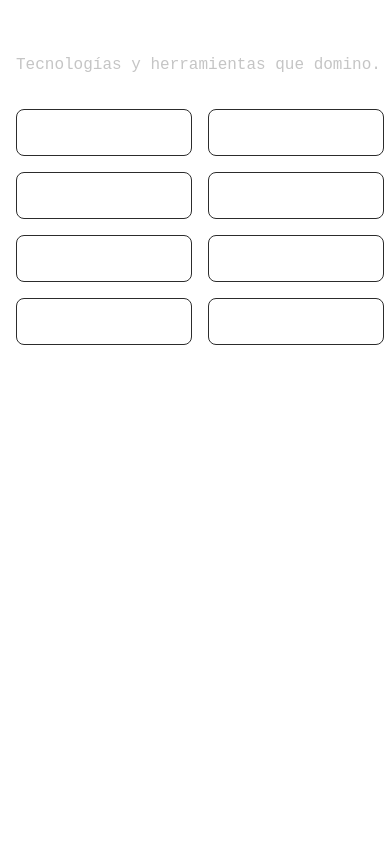
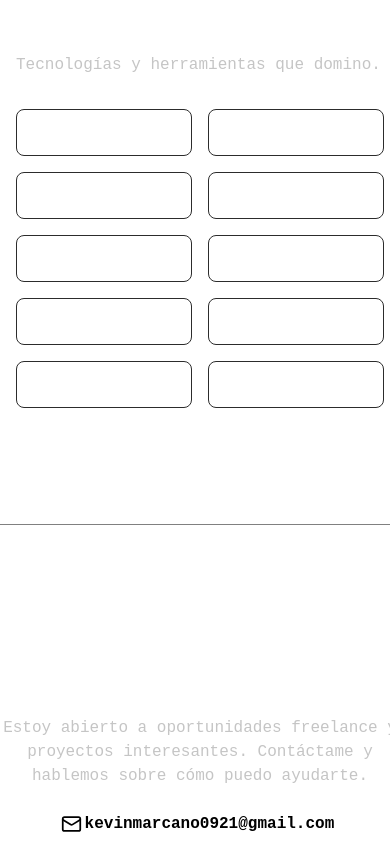
Before and after one commit to DumbNoxx/DevSphere, a React (Vite) app: page / in a window 390 px wide. Shown: the part 1986-2830 px from the top of the page. Before the commit the page ends 2347 px from the top, so only its background shows below. Built offline with nearby package versions, Linux system fonts and the light colour scheme.

Commit message:
terminando el footer

```diff
--- a/src/App.tsx
+++ b/src/App.tsx
@@ -1,4 +1,5 @@
 import { Divider } from "./components/Divider";
+import { FooterContacts } from "./components/FooterContacts";
 import { Profile } from "./components/Profile";
 import { Projects } from "./components/Projects";
 import { Skills } from "./components/Skills";
@@ -18,6 +19,10 @@ export const App = () => {
         <div>
           <Skills />
         </div>
+        <Divider />
+        <div>
+          <FooterContacts />
+        </div>
       </div>
     </>
   );
--- /dev/null
+++ b/src/assets/styles/FooterContacts.module.css
@@ -0,0 +1,41 @@
+.responsive-web{
+  font-family: 'Courier New', Courier, monospace;
+  @media (max-width: 500px) {
+    .title{
+      text-align: center;
+      color: white;
+      font-weight: bold;
+    }
+    .des {
+      text-align: center;
+      color: rgb(197, 197, 197);
+    }
+    .emailContainer {
+      text-align: center;
+    }
+    .email{
+      display: flex;
+      background-color: white;
+      text-align: center;
+      width: 18rem;
+      margin: 0 auto;
+      padding: 0.5rem 0 0.5rem 0.6rem;
+      border-radius: 0.6rem;
+      transition: 0.4s ease;
+      font-size: 1rem;
+      font-weight: bold;
+      color: black;
+    }
+    .email img {
+      margin-right: 3px;
+      margin-bottom: 0;
+    }
+    .email:hover {
+      background-color: rgb(214, 214, 214);
+      cursor: pointer;
+    }
+    .iconEmail {
+      width: 1.3rem;
+    }
+  }
+}
--- /dev/null
+++ b/src/components/FooterContacts.tsx
@@ -0,0 +1,21 @@
+import constacts from "../assets/styles/FooterContacts.module.css";
+import email from "../assets/images/svg/mail-black.svg";
+export const FooterContacts = () => {
+  return (
+    <>
+      <div className={constacts["responsive-web"]}>
+        <h2 className={constacts.title}>¿Interesado en trabajar juntos? </h2>
+        <p className={constacts.des}>
+          Estoy abierto a oportunidades freelance y proyectos interesantes.
+          Contáctame y hablemos sobre cómo puedo ayudarte.
+        </p>
+        <div className={constacts.emailContainer}>
+          <a href="https://lucide.dev/icons/arrow-right" className={constacts.email}>
+          <img src={email} alt="email" className={constacts.iconEmail} />
+            kevinmarcano0921@gmail.com
+          </a>
+        </div>
+      </div>
+    </>
+  );
+};
--- a/src/hooks/skillsHook.ts
+++ b/src/hooks/skillsHook.ts
@@ -10,6 +10,9 @@ export const skillsHook = () => {
       {id: 5, nombre: "Git"},
       {id: 6, nombre: "Bash"},
       {id: 7, nombre: "PostgreSQL"},
+      {id: 8, nombre: "React"},
+      {id: 9, nombre: "Node.JS"},
+
     ]
     const [array, setArray] = useState(listadoSkill);
     setArray;
```
Also changed, not shown: src/assets/images/svg/mail-black.svg (added).
